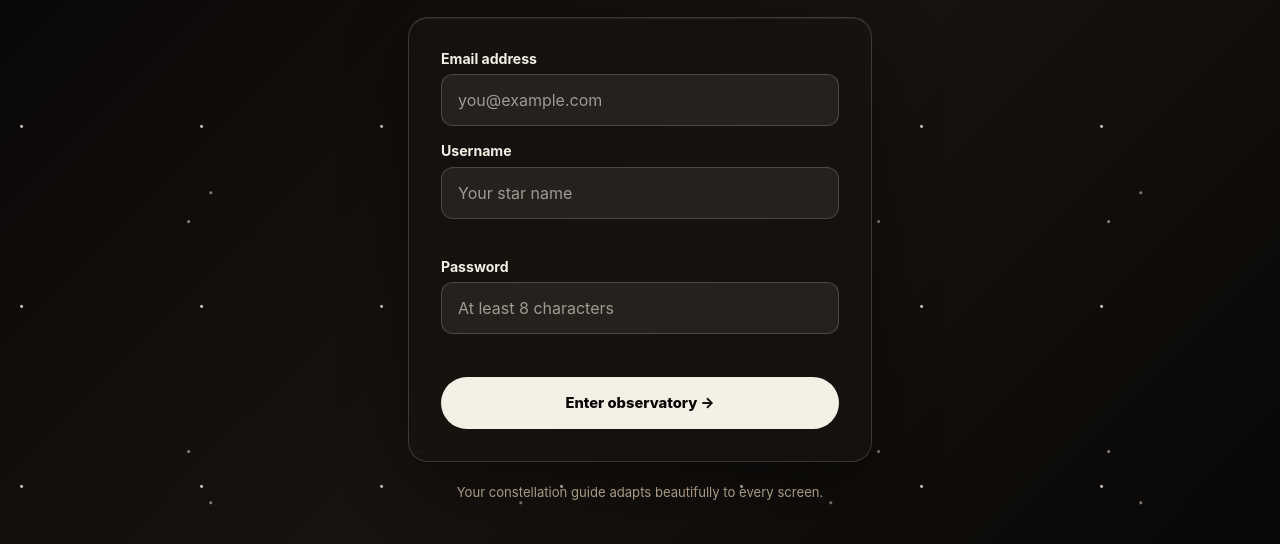
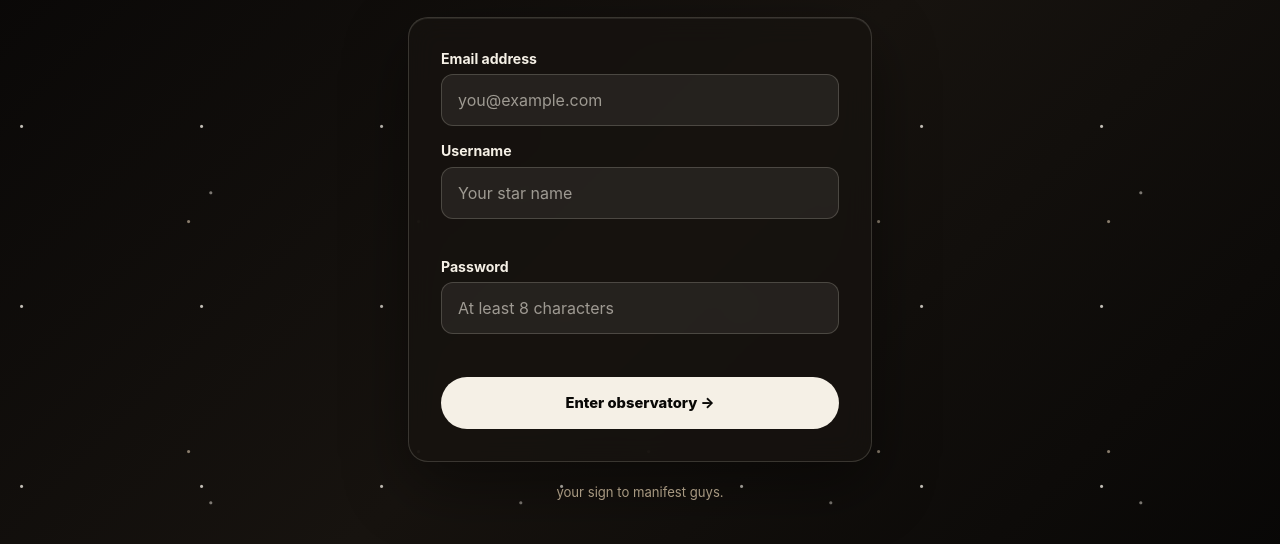
Before and after one commit to sunjana-cell/constellation-website, a plain HTML site: page index.html in a window 1280 px wide. Shown: the part 266-810 px from the top of the page. Drawn offline with Linux system fonts and the light colour scheme.

Commit message:
changed text

```diff
--- a/index.html
+++ b/index.html
@@ -36,7 +36,7 @@
                 <button id="signinbtn" type="button">Enter observatory <span aria-hidden="true">→</span></button>
             </form>
 
-            <p id="desk">Your constellation guide adapts beautifully to every screen.</p>
+            <p id="desk">your sign to manifest guys.</p>
         </section>
     </main>
 
--- a/style.css
+++ b/style.css
@@ -3,8 +3,6 @@
     margin: 0;
     box-sizing: border-box;
 }
-
-html { scroll-behavior: smooth; }
 
 body {
   font-family: Inter, "Segoe UI", Arial, sans-serif;
```
